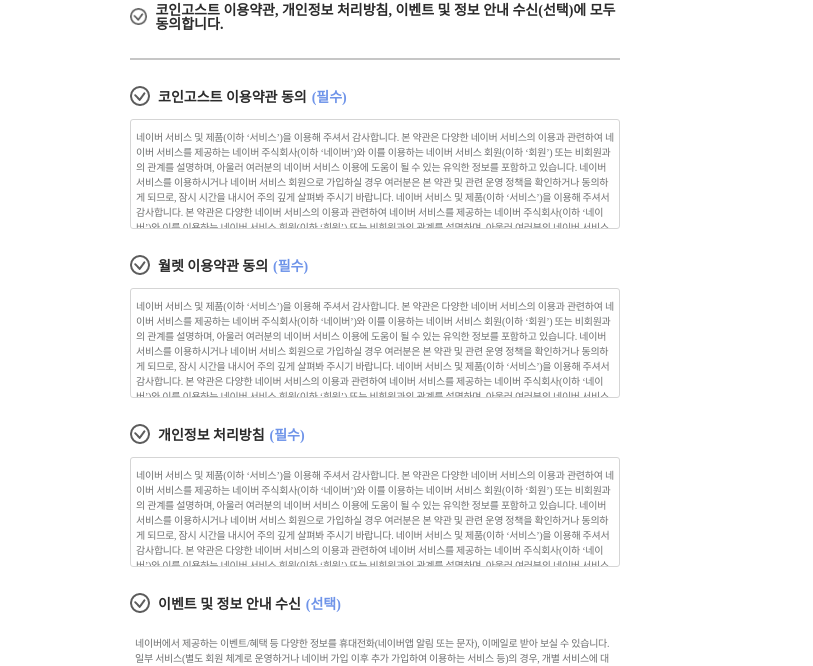
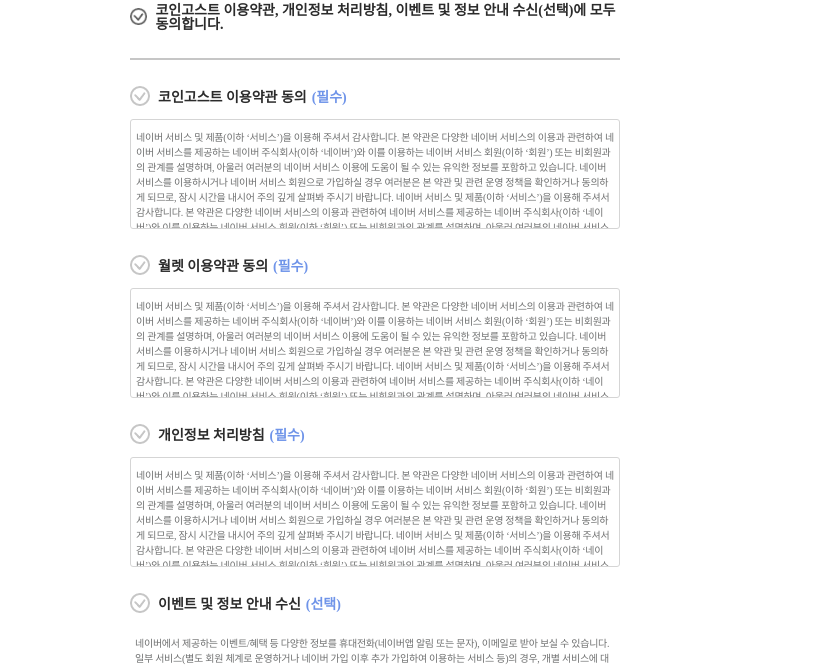
Before and after one commit to jinhengxi/Coinghost-Assignment, a Next.js app: page /signUp/signUp in a window 1280 px wide. Shown: the part 212-878 px from the top of the page, without its empty margins (0-813 px from the left). Built offline with nearby package versions, Linux system fonts and the light colour scheme.

Commit message:
ADD : 회원가입 페이지 체크박스 기능 구현

```diff
--- a/components/commons/signup/AllCheck.tsx
+++ b/components/commons/signup/AllCheck.tsx
@@ -1,14 +1,27 @@
 import styled from 'styled-components';
 import Image from 'next/image';
-import signUpHeader from './SignUpHead';
+import { useState } from 'react';
 
-export default function AllCheck() {
+interface EssentialProps {
+	allCheckedHandler: (
+		isChecked: boolean,
+	) => void;
+}
+
+export default function AllCheck({allCheckedHandler}:EssentialProps) {
+
+	const [bChecked, setChecked] = useState(false);
+	const checkHandler = (e :  any) => {
+		setChecked(!bChecked);
+		allCheckedHandler(!bChecked);
+	};
+
 	return (
 		<>
 			<AllChecking>
-				<CheckImg>
+				<CheckImg onClick={(e) => checkHandler(e)}>
 					<Image
-						src="/images/체크박스.png"
+						src={bChecked ? '/images/체크박스3.png' : '/images/체크박스.png'}
 						width={20}
 						height={20}
 						alt="checkbox"
--- a/components/commons/signup/Essential.tsx
+++ b/components/commons/signup/Essential.tsx
@@ -1,16 +1,36 @@
 import styled from 'styled-components';
 import Image from 'next/image';
+import { useState, useEffect } from 'react';
+import { Props } from '../../../pages/signUp/signUp'
 
-export default function Essential() {
-	return (
-		<>
-			{SIGN_UP.map((el) => {
+interface EssentialProps {
+	el: Props;
+	checkedItemHandler: (
+		id: number,
+		isChecked: boolean,
+	) => void;
+	isAllChecked: boolean;
+}
+
+export default function Essential({ el, checkedItemHandler, isAllChecked }: EssentialProps) {
+	const [bChecked, setChecked] = useState(false);
+
+	const checkHandler = (e :  any) => {
+		setChecked(!bChecked);
+		checkedItemHandler(el.id, e.target.checked);
+	};
+	const allCheckHandler = () => setChecked(isAllChecked);
+    // eslint-disable-next-line react-hooks/exhaustive-deps
+    useEffect(() => allCheckHandler(), [isAllChecked]);
+
+
+
 	return (
 		<>
 			<EssentialCheck key={el.id}>
-							<CheckImg>
+				<CheckImg onClick={(e) => checkHandler(e)}>
 					<Image
-									src="/images/체크박스.png"
+						src={bChecked ? '/images/체크박스3.png' : '/images/체크박스2.png'}
 						width={20}
 						height={20}
 						alt="checkbox"
@@ -21,13 +41,8 @@
 				</EssentialContent>
 			</EssentialCheck>
 			<ContentsBox>
-							<p>
-								{el.content}
-							</p>
+				<p>{el.content}</p>
 			</ContentsBox>
-					</>
-				);
-			})}
 		</>
 	);
 }
@@ -78,24 +93,3 @@
 		color: #6f7070;
 	}
 `;
-
-const SIGN_UP = [
-	{
-		id: 1,
-		title: '코인고스트 이용약관 동의',
-		content:
-			'네이버 서비스 및 제품(이하 ‘서비스’)을 이용해 주셔서 감사합니다. 본 약관은 다양한 네이버 서비스의 이용과 관련하여 네이버 서비스를  제공하는 네이버 주식회사(이하 ‘네이버’)와 이를 이용하는 네이버 서비스 회원(이하 ‘회원’) 또는 비회원과의 관계를 설명하며, 아울러 여러분의 네이버 서비스 이용에 도움이 될 수 있는 유익한 정보를 포함하고 있습니다. 네이버 서비스를 이용하시거나 네이버 서비스 회원으로 가입하실 경우 여러분은 본 약관 및 관련 운영 정책을 확인하거나 동의하게 되므로, 잠시 시간을 내시어 주의 깊게 살펴봐 주시기 바랍니다. 네이버 서비스 및 제품(이하 ‘서비스’)을 이용해 주셔서 감사합니다. 본 약관은 다양한 네이버 서비스의 이용과 관련하여 네이버 서비스를 제공하는 네이버 주식회사(이하 ‘네이버’)와 이를 이용하는 네이버 서비스 회원(이하 ‘회원’) 또는 비회원과의 관계를 설명하며, 아울러 여러분의 네이버 서비스 이용에 도움이 될 수 있는 유익한 정보를 포함하고 있습',
-	},
-	{
-		id: 2,
-		title: '월렛 이용약관 동의',
-		content:
-			'네이버 서비스 및 제품(이하 ‘서비스’)을 이용해 주셔서 감사합니다. 본 약관은 다양한 네이버 서비스의 이용과 관련하여 네이버 서비스를  제공하는 네이버 주식회사(이하 ‘네이버’)와 이를 이용하는 네이버 서비스 회원(이하 ‘회원’) 또는 비회원과의 관계를 설명하며, 아울러 여러분의 네이버 서비스 이용에 도움이 될 수 있는 유익한 정보를 포함하고 있습니다. 네이버 서비스를 이용하시거나 네이버 서비스 회원으로 가입하실 경우 여러분은 본 약관 및 관련 운영 정책을 확인하거나 동의하게 되므로, 잠시 시간을 내시어 주의 깊게 살펴봐 주시기 바랍니다. 네이버 서비스 및 제품(이하 ‘서비스’)을 이용해 주셔서 감사합니다. 본 약관은 다양한 네이버 서비스의 이용과 관련하여 네이버 서비스를 제공하는 네이버 주식회사(이하 ‘네이버’)와 이를 이용하는 네이버 서비스 회원(이하 ‘회원’) 또는 비회원과의 관계를 설명하며, 아울러 여러분의 네이버 서비스 이용에 도움이 될 수 있는 유익한 정보를 포함하고 있습',
-	},
-	{
-		id: 1,
-		title: '개인정보 처리방침',
-		content:
-			'네이버 서비스 및 제품(이하 ‘서비스’)을 이용해 주셔서 감사합니다. 본 약관은 다양한 네이버 서비스의 이용과 관련하여 네이버 서비스를  제공하는 네이버 주식회사(이하 ‘네이버’)와 이를 이용하는 네이버 서비스 회원(이하 ‘회원’) 또는 비회원과의 관계를 설명하며, 아울러 여러분의 네이버 서비스 이용에 도움이 될 수 있는 유익한 정보를 포함하고 있습니다. 네이버 서비스를 이용하시거나 네이버 서비스 회원으로 가입하실 경우 여러분은 본 약관 및 관련 운영 정책을 확인하거나 동의하게 되므로, 잠시 시간을 내시어 주의 깊게 살펴봐 주시기 바랍니다. 네이버 서비스 및 제품(이하 ‘서비스’)을 이용해 주셔서 감사합니다. 본 약관은 다양한 네이버 서비스의 이용과 관련하여 네이버 서비스를 제공하는 네이버 주식회사(이하 ‘네이버’)와 이를 이용하는 네이버 서비스 회원(이하 ‘회원’) 또는 비회원과의 관계를 설명하며, 아울러 여러분의 네이버 서비스 이용에 도움이 될 수 있는 유익한 정보를 포함하고 있습',
-	},
-];
--- a/components/commons/signup/Select.tsx
+++ b/components/commons/signup/Select.tsx
@@ -1,13 +1,18 @@
 import styled from 'styled-components';
 import Image from 'next/image';
+import { useState } from 'react';
 
-export default function Select() {
+
+export default function Select({}) {
+
+	const [bChecked, setChecked] = useState(false);
+
 	return (
 		<Container>
 			<SelectCheck>
-				<CheckImg>
+				<CheckImg onClick={()=>setChecked(!bChecked)}>
 					<Image
-						src="/images/체크박스.png"
+						src={bChecked ? '/images/체크박스3.png' : '/images/체크박스2.png'}
 						width={20}
 						height={20}
 						alt="checkbox"
--- a/pages/signUp/signUp.tsx
+++ b/pages/signUp/signUp.tsx
@@ -5,19 +5,82 @@
 import Select from '../../components/commons/signup/Select';
 import SignUpBtn from '../../components/commons/signup/SignUpBtn';
 import Footer from '../../components/commons/signup/Footer';
+import { useState } from 'react';
 
-export default function signUp() {
+export interface Props {
+	id: number;
+	title: string;
+	content: string;
+}
+
+export default function SignUp() {
+	const [checkedItems, setCheckedItems] = useState(new Set());
+
+	const checkedItemHandler = (id: number, isChecked: boolean) => {
+		if (isChecked) {
+			checkedItems.add(id);
+			setCheckedItems(checkedItems);
+		} else if (!isChecked && checkedItems.has(id)) {
+			checkedItems.delete(id);
+			setCheckedItems(checkedItems);
+		}
+	};
+
+
+	const [isAllChecked, setIsAllChecked] = useState(false);
+	const allCheckedHandler = (isChecked : boolean) => {
+		if (isChecked) {
+			setCheckedItems(new Set(SIGN_UP.map(({ id }) => id)));
+			setIsAllChecked(true);
+		} else {
+			checkedItems.clear();
+			// setCheckedItems(setCheckedItems);
+			setIsAllChecked(false);
+		}
+	};
+
+
+
+
 	return (
-    <Header>
-        <ALL/>
-        <Essential/>
-        <Select/>
-        <SignUpBtn/>
-        <Footer/>
-    </Header>
-    )
+		<Header>
+			<AllCheck allCheckedHandler={allCheckedHandler}/>
+			{SIGN_UP.map((el) => (
+				<Essential
+					el={el}
+					key={el.id}
+					checkedItemHandler={checkedItemHandler}
+                    isAllChecked={isAllChecked}
+				/>
+			))}
+			<Select />
+			<SignUpBtn />
+			<Footer />
+		</Header>
+	);
 }
 
 const Header = styled(SignUpHead)``;
 
 const ALL = styled(AllCheck)``;
+
+const SIGN_UP: Props[] = [
+	{
+		id: 1,
+		title: '코인고스트 이용약관 동의',
+		content:
+			'네이버 서비스 및 제품(이하 ‘서비스’)을 이용해 주셔서 감사합니다. 본 약관은 다양한 네이버 서비스의 이용과 관련하여 네이버 서비스를  제공하는 네이버 주식회사(이하 ‘네이버’)와 이를 이용하는 네이버 서비스 회원(이하 ‘회원’) 또는 비회원과의 관계를 설명하며, 아울러 여러분의 네이버 서비스 이용에 도움이 될 수 있는 유익한 정보를 포함하고 있습니다. 네이버 서비스를 이용하시거나 네이버 서비스 회원으로 가입하실 경우 여러분은 본 약관 및 관련 운영 정책을 확인하거나 동의하게 되므로, 잠시 시간을 내시어 주의 깊게 살펴봐 주시기 바랍니다. 네이버 서비스 및 제품(이하 ‘서비스’)을 이용해 주셔서 감사합니다. 본 약관은 다양한 네이버 서비스의 이용과 관련하여 네이버 서비스를 제공하는 네이버 주식회사(이하 ‘네이버’)와 이를 이용하는 네이버 서비스 회원(이하 ‘회원’) 또는 비회원과의 관계를 설명하며, 아울러 여러분의 네이버 서비스 이용에 도움이 될 수 있는 유익한 정보를 포함하고 있습',
+	},
+	{
+		id: 2,
+		title: '월렛 이용약관 동의',
+		content:
+			'네이버 서비스 및 제품(이하 ‘서비스’)을 이용해 주셔서 감사합니다. 본 약관은 다양한 네이버 서비스의 이용과 관련하여 네이버 서비스를  제공하는 네이버 주식회사(이하 ‘네이버’)와 이를 이용하는 네이버 서비스 회원(이하 ‘회원’) 또는 비회원과의 관계를 설명하며, 아울러 여러분의 네이버 서비스 이용에 도움이 될 수 있는 유익한 정보를 포함하고 있습니다. 네이버 서비스를 이용하시거나 네이버 서비스 회원으로 가입하실 경우 여러분은 본 약관 및 관련 운영 정책을 확인하거나 동의하게 되므로, 잠시 시간을 내시어 주의 깊게 살펴봐 주시기 바랍니다. 네이버 서비스 및 제품(이하 ‘서비스’)을 이용해 주셔서 감사합니다. 본 약관은 다양한 네이버 서비스의 이용과 관련하여 네이버 서비스를 제공하는 네이버 주식회사(이하 ‘네이버’)와 이를 이용하는 네이버 서비스 회원(이하 ‘회원’) 또는 비회원과의 관계를 설명하며, 아울러 여러분의 네이버 서비스 이용에 도움이 될 수 있는 유익한 정보를 포함하고 있습',
+	},
+	{
+		id: 3,
+		title: '개인정보 처리방침',
+		content:
+			'네이버 서비스 및 제품(이하 ‘서비스’)을 이용해 주셔서 감사합니다. 본 약관은 다양한 네이버 서비스의 이용과 관련하여 네이버 서비스를  제공하는 네이버 주식회사(이하 ‘네이버’)와 이를 이용하는 네이버 서비스 회원(이하 ‘회원’) 또는 비회원과의 관계를 설명하며, 아울러 여러분의 네이버 서비스 이용에 도움이 될 수 있는 유익한 정보를 포함하고 있습니다. 네이버 서비스를 이용하시거나 네이버 서비스 회원으로 가입하실 경우 여러분은 본 약관 및 관련 운영 정책을 확인하거나 동의하게 되므로, 잠시 시간을 내시어 주의 깊게 살펴봐 주시기 바랍니다. 네이버 서비스 및 제품(이하 ‘서비스’)을 이용해 주셔서 감사합니다. 본 약관은 다양한 네이버 서비스의 이용과 관련하여 네이버 서비스를 제공하는 네이버 주식회사(이하 ‘네이버’)와 이를 이용하는 네이버 서비스 회원(이하 ‘회원’) 또는 비회원과의 관계를 설명하며, 아울러 여러분의 네이버 서비스 이용에 도움이 될 수 있는 유익한 정보를 포함하고 있습',
+	},
+];
```
Also changed, not shown: public/images/체크박스3.png (added). Lines whose indentation alone changed are shown as unchanged.
